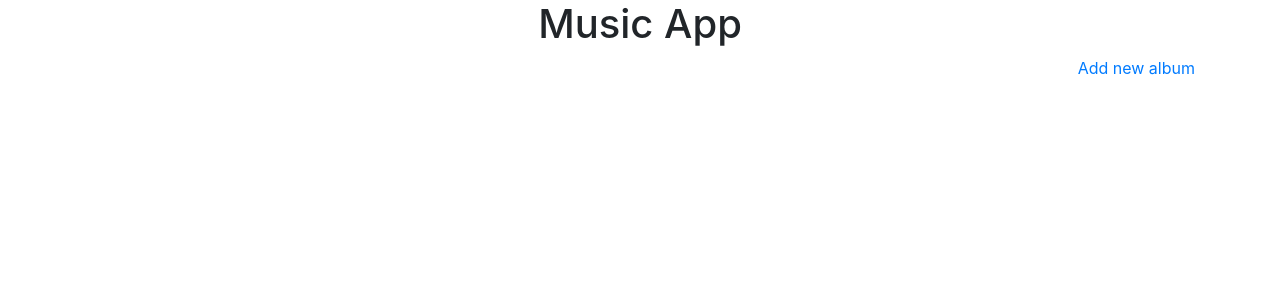
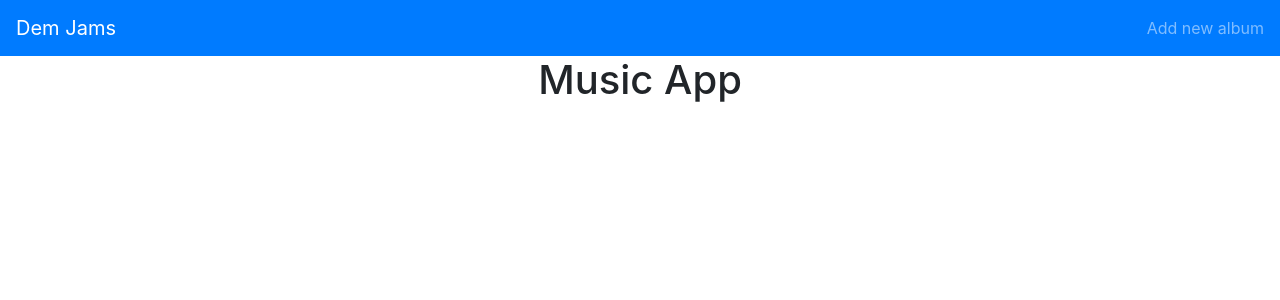
Before and after one commit to Momentum-Team-13/django-music-devandres-tech, a Django app: page / in a window 1280 px wide. Shown: the top 300 px of the page. Run offline with Django 4.2, Linux system fonts and the light colour scheme; data that the repository does not hold is empty.

Commit message:
implementeed styling

```diff
--- a/templates/albums/list_albums.html
+++ b/templates/albums/list_albums.html
@@ -1,15 +1,19 @@
 {% extends "base.html" %} {% block content %}
 <div class="container">
   <h1 class="d-flex justify-content-center">Music App</h1>
-  <a href="{% url 'new_album' %}" class="d-flex justify-content-end"
-    >Add new album</a
-  >
-  {% for album in albums %}
-  <div class="mb-5">
-    <a href="{% url 'detail_album' pk=album.pk %}">Album: {{ album.title }}</a><br />
-    <a href="{% url 'delete_album' pk=album.pk %}">Delete Album</a><br />
-    <a href="{% url 'edit_album' pk=album.pk %}">Edit album<a>
+  <div class="d-flex flex-row">
+    {% for album in albums %}
+    <a href="{% url 'detail_album' pk=album.pk %}">
+    <div class="card mr-3" style="width: 18rem;"">
+      <div class="card-body">
+
+          <h5 class="card-title">{{ album.title }}</h5>
+          <a href="{% url 'delete_album' pk=album.pk %}">Delete Album</a><br />
+          <a href="{% url 'edit_album' pk=album.pk %}">Edit album<a>
+          </div>
+        </div>
+      </a>
+    {% endfor %}
   </div>
-  {% endfor %}
 </div>
 {% endblock %}
--- a/templates/base.html
+++ b/templates/base.html
@@ -29,6 +29,14 @@
     <title>Music App</title>
   </head>
   <body>
+    <nav class="navbar navbar-dark bg-primary">
+      <a class="navbar-brand" href="{% url 'list_albums' %}">Dem Jams</a>
+      <div class="navbar-nav">
+        <a class="nav-item nav-link" href="{% url 'new_album' %}"
+          >Add new album</a
+        >
+      </div>
+    </nav>
     <div>{% block content %} {% endblock %}</div>
   </body>
 </html>
```
